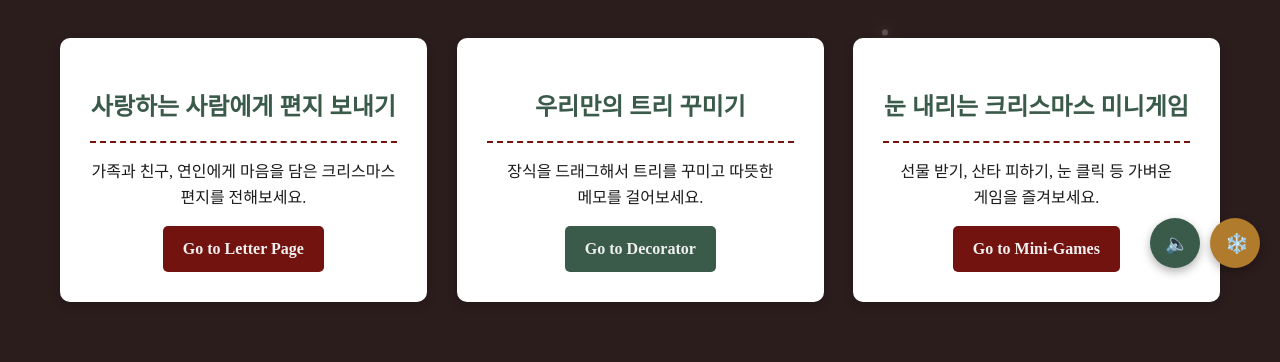
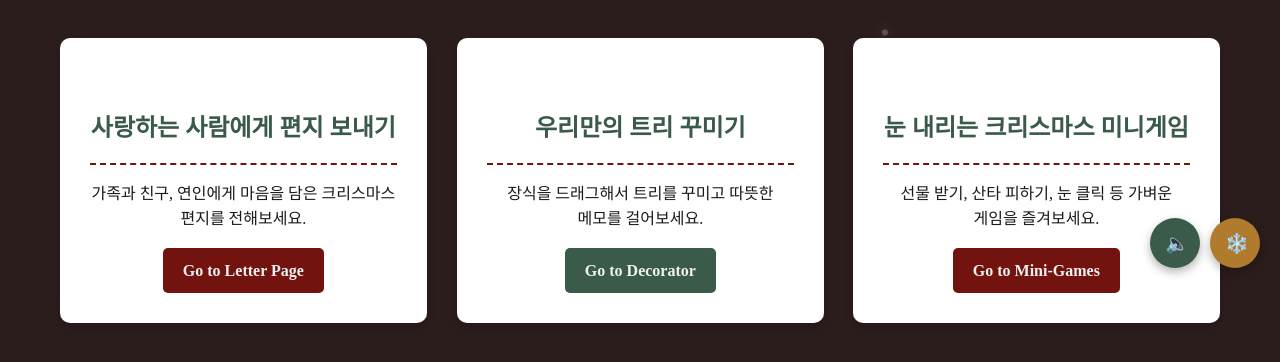
Before and after one commit to gongo1795/christmas_team_project, a website: page public/index.html in a window 1280 px wide. Shown: the part 512-874 px from the top of the page. Drawn offline with Linux system fonts and the light colour scheme; a web font is replaced by a local one.

Commit message:
Enhance feature cards layout with flexbox
Added flexbox properties to align feature cards.

```diff
--- a/public/css/main.css
+++ b/public/css/main.css
@@ -170,7 +170,15 @@ body.home-page .feature-cards .card:nth-child(3) { animation-delay: 0.65s; }
     border-bottom: 2px dashed var(--color-red-christmas);
     padding-bottom: 15px;
     margin-bottom: 15px;
+
+    /* 🔽 세 카드의 줄선 높이를 맞추기 위한 추가 설정 */
+    display: flex;
+    align-items: flex-end;   /* 텍스트를 h2 박스의 아래쪽에 붙이기 */
+    justify-content: center; /* 가운데 정렬 */
+    text-align: center;
+    min-height: 3.2em;       /* 제목 박스 높이 통일 (필요하면 3~3.5em 사이로 조절해도 됨) */
 }
+
 
 /* 화면 미디어쿼리 추가: 모바일(768px 이하) */
 @media (max-width: 768px) {
```
